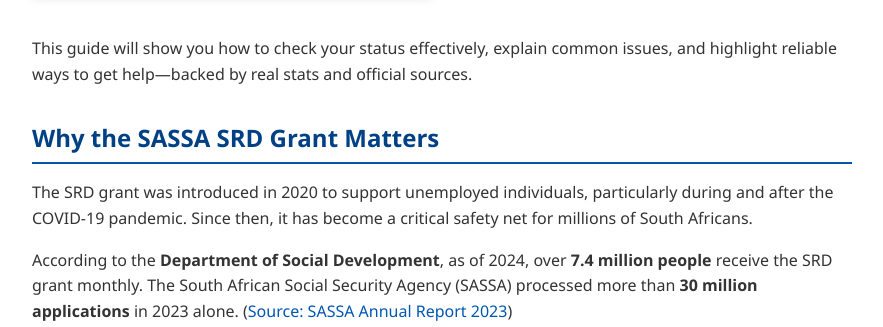
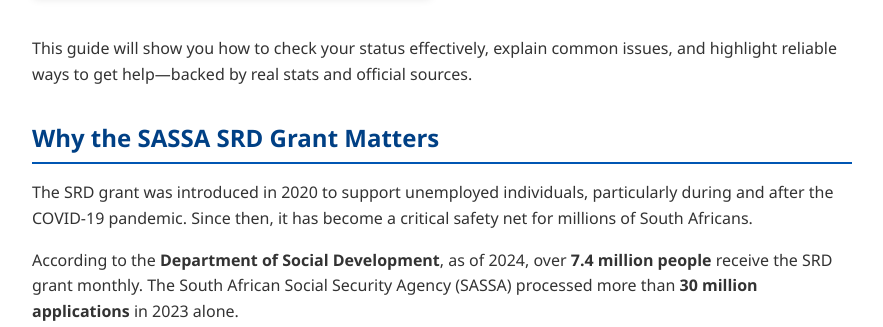
Before and after one commit to thesassacheck/sassa-status-check, a plain HTML site: page index.html in a window 1280 px wide. Shown: the part 626-953 px from the top of the page, without its empty margins (198-1081 px from the left). Drawn offline with Linux system fonts and the light colour scheme.

Commit message:
Update index.html

```diff
--- a/index.html
+++ b/index.html
@@ -4,6 +4,7 @@
   <meta charset="UTF-8" />
   <meta name="viewport" content="width=device-width, initial-scale=1" />
   <meta name="robots" content="index, follow" />
+  <meta name="google-site-verification" content="qHygu6XSjX_jsOEqzgzZMEEPGaKPSvYfpm2nhJtDSE4" />
   <meta name="description" content="Sassa Status check simplified: Learn how to track your SRD grant status, avoid delays, and access your payments with ease." />
   <title>Sassa Status check – Track Your SRD Grant the Easy Way</title>
   <style>
@@ -139,7 +140,6 @@
     </p>
     <p>
       According to the <strong>Department of Social Development</strong>, as of 2024, over <strong>7.4 million people</strong> receive the SRD grant monthly. The South African Social Security Agency (SASSA) processed more than <strong>30 million applications</strong> in 2023 alone.
-      (<a href="https://www.sassa.gov.za" target="_blank" rel="noopener noreferrer">Source: SASSA Annual Report 2023</a>)
     </p>
     <p>
       Clearly, you're not alone in needing to keep tabs on your SASSA payment—hence the importance of the <strong>Sassa Status check</strong>.
```
